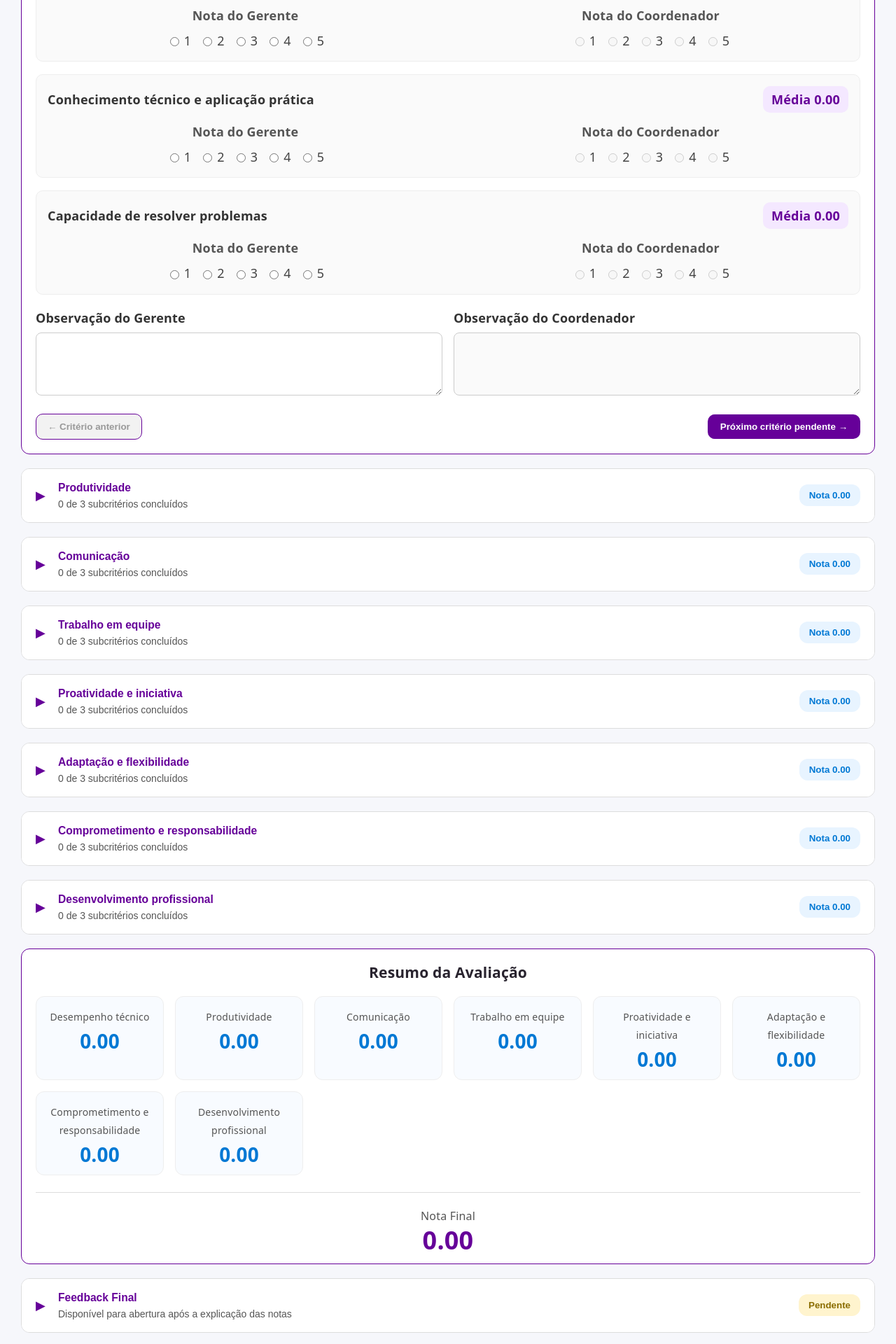
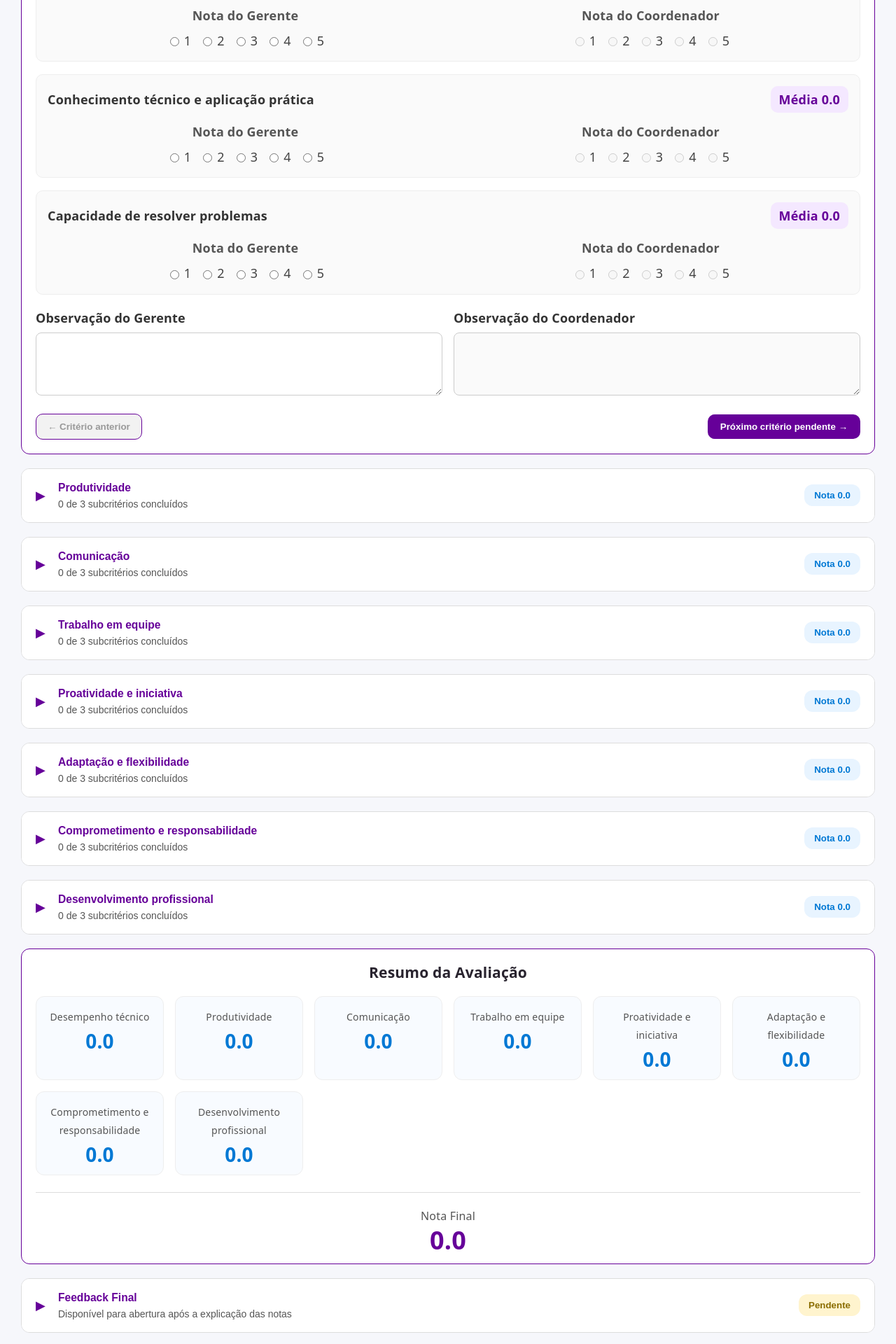
Before and after one commit to salinasjmilesbr/feedback-control-public, a React (Vite) app: page /colaborador/100001/novo-feedback in a window 1280 px wide. Shown: the part 1280-3200 px from the top of the page at 70% size. Built offline with nearby package versions, Linux system fonts and the light colour scheme.

Commit message:
feat: padroniza régua e formatação de notas

```diff
--- a/src/pages/EditarFeedbackPage.tsx
+++ b/src/pages/EditarFeedbackPage.tsx
@@ -4,6 +4,7 @@ import { getColaboradorByMatricula, getColaboradores } from "../services/colabor
 import { useUsuarioAtual } from "../contexts/UsuarioAtualContext";
 import { obterPermissoesAvaliacao } from "../services/permissaoAvaliacao";
 import { calcularProgressoAvaliacao } from "../services/progressoAvaliacao";
+import { formatarNota } from "../services/escalaAvaliacaoStorage";
 import { getFeedbacksByColaborador, updateFeedback, } from "../services/feedbackStorage";
 import type { Feedback } from "../types/Feedback";
 
@@ -1232,7 +1233,7 @@ function EditarFeedbackPage() {
                     whiteSpace: "nowrap",
                   }}
                 >
-                  Nota {calcularNotaCriterio(criterio.id).toFixed(2)}
+                  Nota {formatarNota(calcularNotaCriterio(criterio.id))}
                 </span>
               </div>
             </button>
@@ -1277,7 +1278,7 @@ function EditarFeedbackPage() {
                             whiteSpace: "nowrap",
                           }}
                         >
-                          Média {calcularMediaSubcriterio(criterio.id, subcriterio).toFixed(2)}
+                          Média {formatarNota(calcularMediaSubcriterio(criterio.id, subcriterio))}
                         </div>
                       </div>
 
@@ -1492,7 +1493,7 @@ function EditarFeedbackPage() {
                   color: "#0078D4",
                 }}
               >
-                {calcularNotaCriterio(criterio.id).toFixed(2)}
+                {formatarNota(calcularNotaCriterio(criterio.id))}
               </div>
             </div>
           ))}
@@ -1514,7 +1515,7 @@ function EditarFeedbackPage() {
               color: "#660099",
             }}
           >
-            {notaMedia.toFixed(2)}
+            {formatarNota(notaMedia)}
           </div>
         </div>
       </div>
--- a/src/pages/FeedbackDetalhePage.tsx
+++ b/src/pages/FeedbackDetalhePage.tsx
@@ -1,6 +1,7 @@
 import { useState } from "react";
 import { useNavigate, useParams } from "react-router-dom";
 import { getColaboradorByMatricula } from "../services/colaboradorStorage";
+import { formatarNota } from "../services/escalaAvaliacaoStorage";
 import {
   deleteFeedback,
   getFeedbacksByColaborador,
@@ -305,7 +306,7 @@ function FeedbackDetalhePage() {
                     color: "#0078D4",
                   }}
                 >
-                  {criterio.nota.toFixed(2)}
+                  {formatarNota(criterio.nota)}
                 </div>
               </div>
             ))}
@@ -332,7 +333,7 @@ function FeedbackDetalhePage() {
               color: "#660099",
             }}
           >
-            {feedback.notaMedia.toFixed(2)}
+            {formatarNota(feedback.notaMedia)}
           </div>
         </div>
       </div>
@@ -454,7 +455,7 @@ function FeedbackDetalhePage() {
                     whiteSpace: "nowrap",
                   }}
                 >
-                  Nota {criterio.nota.toFixed(2)}
+                  Nota {formatarNota(criterio.nota)}
                 </span>
               </div>
             </button>
@@ -499,7 +500,7 @@ function FeedbackDetalhePage() {
                             whiteSpace: "nowrap",
                           }}
                         >
-                          Média {subcriterio.notaFinal.toFixed(2)}
+                          Média {formatarNota(subcriterio.notaFinal)}
                         </div>
                       </div>
 
@@ -527,7 +528,7 @@ function FeedbackDetalhePage() {
                           <strong>Colegiado</strong>
                           <div style={{ marginTop: "8px" }}>
                             {subcriterio.notaColegiado > 0
-                              ? subcriterio.notaColegiado.toFixed(2)
+                              ? formatarNota(subcriterio.notaColegiado)
                               : "Não informado"}
                           </div>
 
--- a/src/pages/NovoFeedbackPage.tsx
+++ b/src/pages/NovoFeedbackPage.tsx
@@ -6,6 +6,7 @@ import type { Feedback } from "../types/Feedback";
 import { useUsuarioAtual } from "../contexts/UsuarioAtualContext";
 import { obterPermissoesAvaliacao } from "../services/permissaoAvaliacao";
 import { calcularProgressoAvaliacao } from "../services/progressoAvaliacao";
+import { formatarNota } from "../services/escalaAvaliacaoStorage";
 import {
   getCicloAtivo,
   formatarPeriodoCiclo,
@@ -1147,7 +1148,7 @@ if (feedbackExistente) {
                     whiteSpace: "nowrap",
                   }}
                 >
-                  Nota {calcularNotaCriterio(criterio.id).toFixed(2)}
+                  Nota {formatarNota(calcularNotaCriterio(criterio.id))}
                 </span>
               </div>
             </button>
@@ -1192,7 +1193,7 @@ if (feedbackExistente) {
                             whiteSpace: "nowrap",
                           }}
                         >
-                          Média {calcularMediaSubcriterio(criterio.id, subcriterio).toFixed(2)}
+                          Média {formatarNota(calcularMediaSubcriterio(criterio.id, subcriterio))}
                         </div>
                       </div>
 
@@ -1407,7 +1408,7 @@ if (feedbackExistente) {
                   color: "#0078D4",
                 }}
               >
-                {calcularNotaCriterio(criterio.id).toFixed(2)}
+                {formatarNota(calcularNotaCriterio(criterio.id))}
               </div>
             </div>
           ))}
@@ -1429,7 +1430,7 @@ if (feedbackExistente) {
               color: "#660099",
             }}
           >
-            {notaMedia.toFixed(2)}
+            {formatarNota(notaMedia)}
           </div>
         </div>
 
--- a/src/services/exportarAvaliacaoPdf.ts
+++ b/src/services/exportarAvaliacaoPdf.ts
@@ -5,6 +5,7 @@ import { getColaboradores } from "./colaboradorStorage";
 import { getObservacoesComunicadasByCiclo } from "./observacaoStorage";
 import { getCiclosAvaliacao } from "./cicloAvaliacaoStorage";
 import { getMetasDoColaboradorNoCiclo } from "./metaStorage";
+import { formatarNota } from "./escalaAvaliacaoStorage";
 
 function limparNomeArquivo(valor: string) {
   return valor
@@ -161,7 +162,7 @@ export function exportarAvaliacaoPdf(
     notaFinal: number
   ) {
     const valor = (nota: number) =>
-      nota > 0 ? nota.toFixed(2) : "Não avaliado";
+      nota > 0 ? formatarNota(nota) : "Não avaliado";
 
     const partes = [`Gerente: ${valor(notaGerente)}`];
 
@@ -239,7 +240,7 @@ export function exportarAvaliacaoPdf(
   pdf.setFontSize(11);
   pdf.text("Nota Final", margem + 4, y + 6);
   pdf.setFontSize(17);
-  pdf.text(feedback.notaMedia.toFixed(2), margem + 4, y + 13);
+  pdf.text(formatarNota(feedback.notaMedia), margem + 4, y + 13);
   y += 23;
 
   escreverTexto("Avaliadores envolvidos", 12, true, 2);
@@ -287,7 +288,7 @@ export function exportarAvaliacaoPdf(
     pdf.setFont("helvetica", "bold");
     pdf.setFontSize(12);
     pdf.text(
-      `${indice + 1}. ${criterio.criterioNome} - ${criterio.nota.toFixed(2)}`,
+      `${indice + 1}. ${criterio.criterioNome} - ${formatarNota(criterio.nota)}`,
       margem,
       y
     );
```
Also changed, not shown: LEIA-ME.txt (deleted), 1 other file (tests, documents, lock files or other folders).
